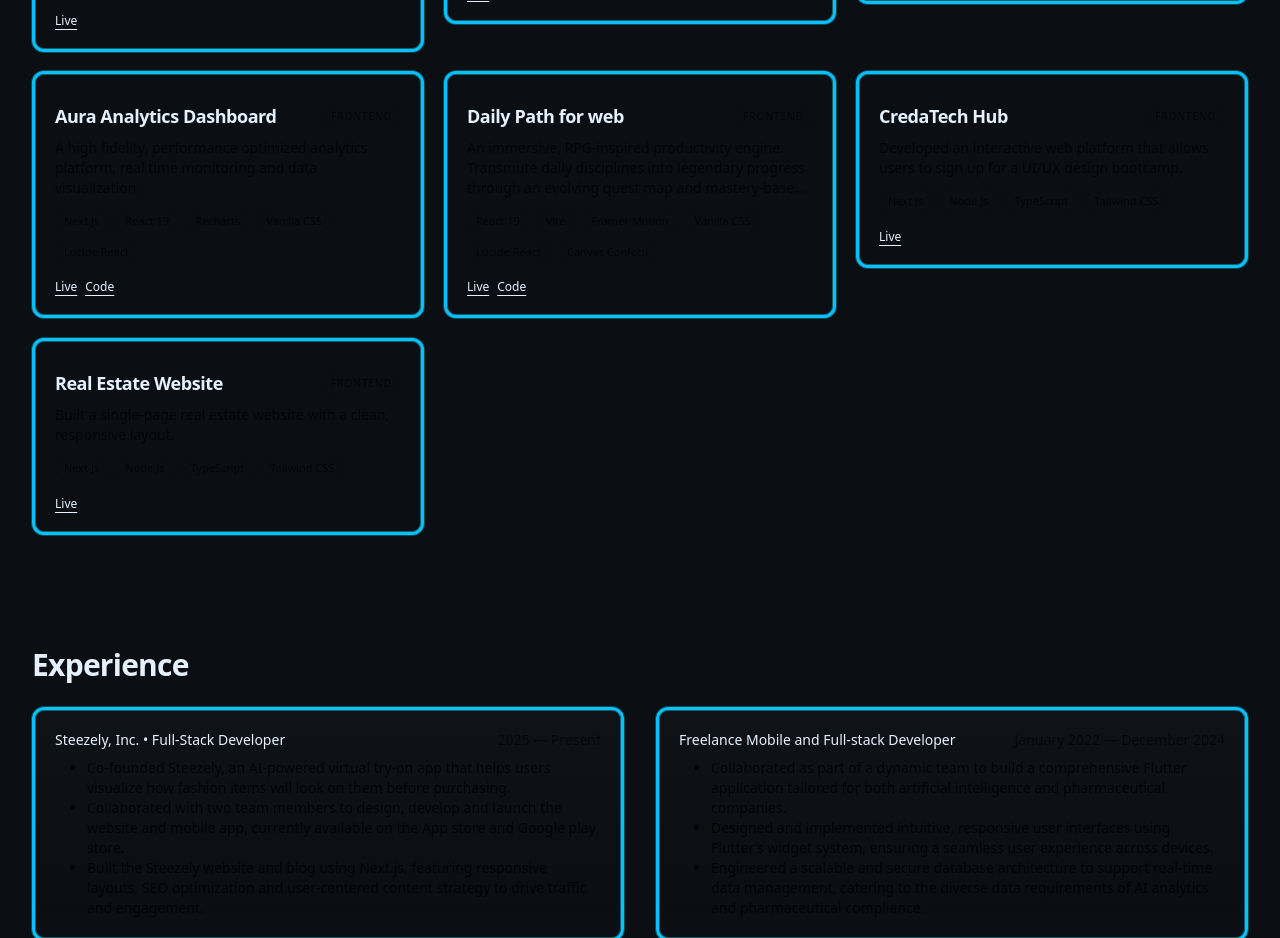
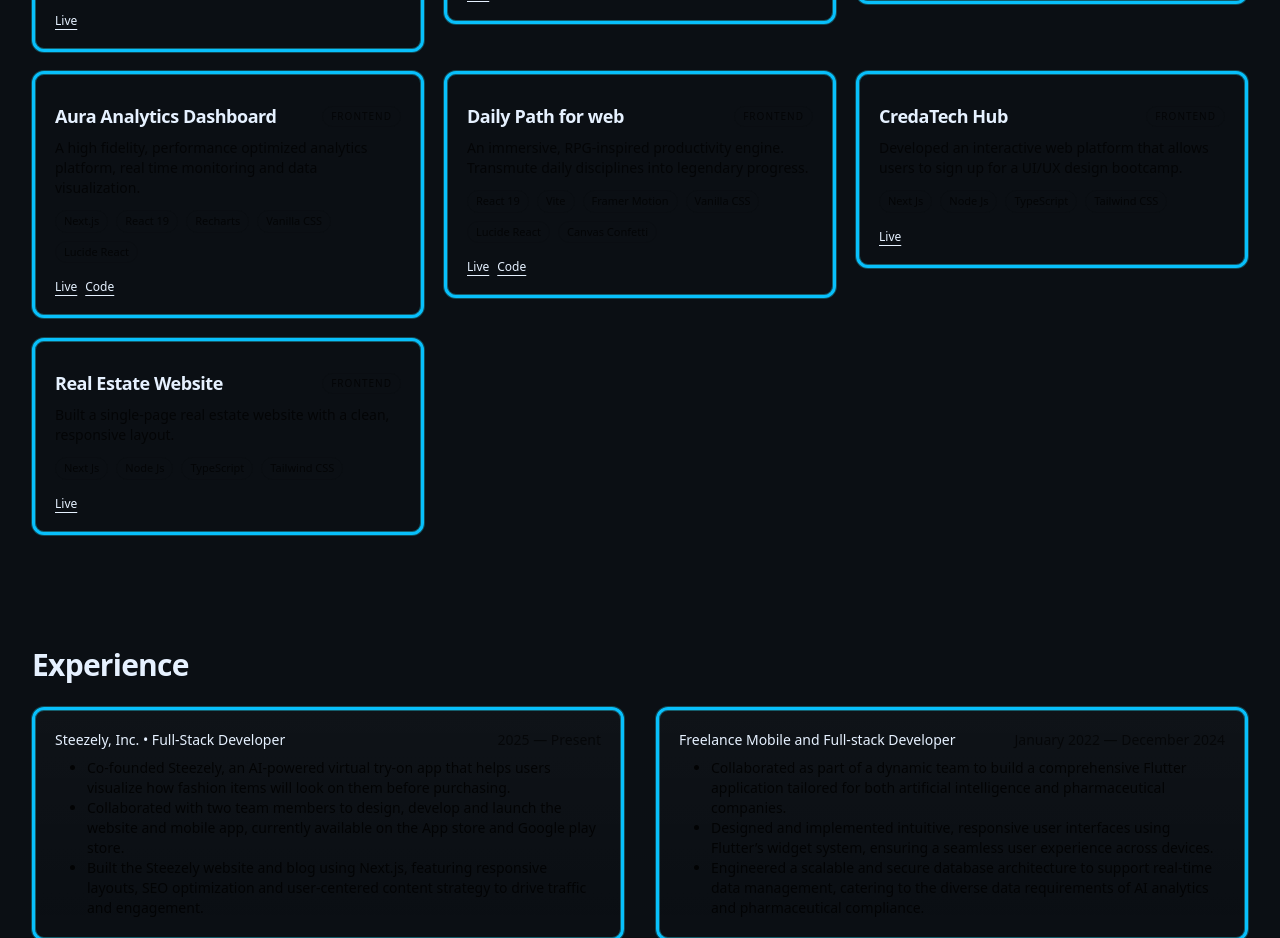
Before and after one commit to darad25/stackcrafted, a Next.js app: page / in a window 1280 px wide. Shown: the part 1380-2318 px from the top of the page. Built offline with nearby package versions, Linux system fonts and the light colour scheme.

Commit message:
first commit

```diff
--- a/src/data/projects.ts
+++ b/src/data/projects.ts
@@ -61,7 +61,7 @@
     slug: "Daily-Path-gamified-productivity",
     title: "Daily Path for web",
     description:
-      "An immersive, RPG-inspired productivity engine. Transmute daily disciplines into legendary progress through an evolving quest map and mastery-based growth system.",
+      "An immersive, RPG-inspired productivity engine. Transmute daily disciplines into legendary progress.",
     role: "frontend",
     tags: ["React 19", "Vite", "Framer Motion", "Vanilla CSS", "Lucide React", "Canvas Confetti"],
     links: [
```
